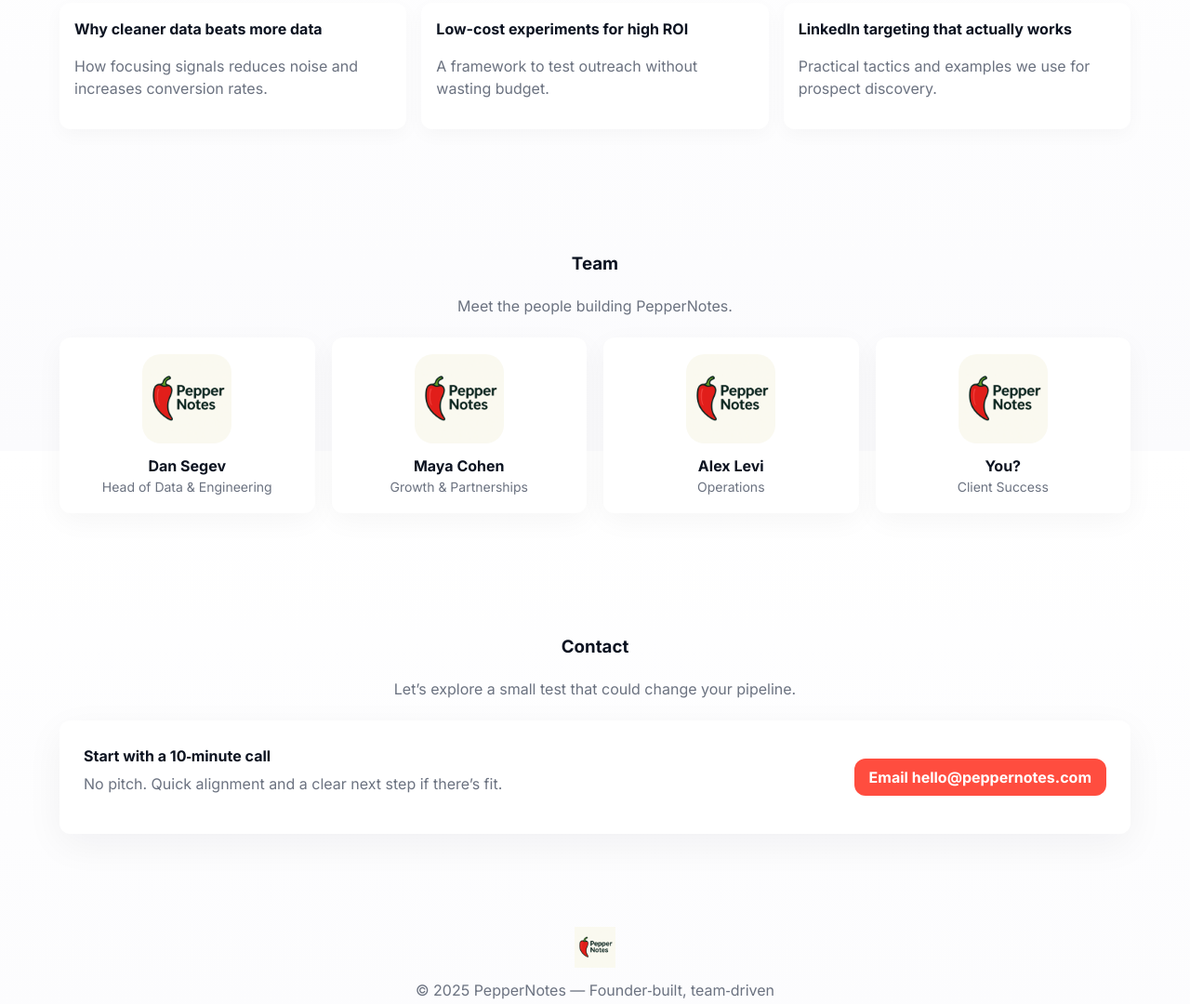
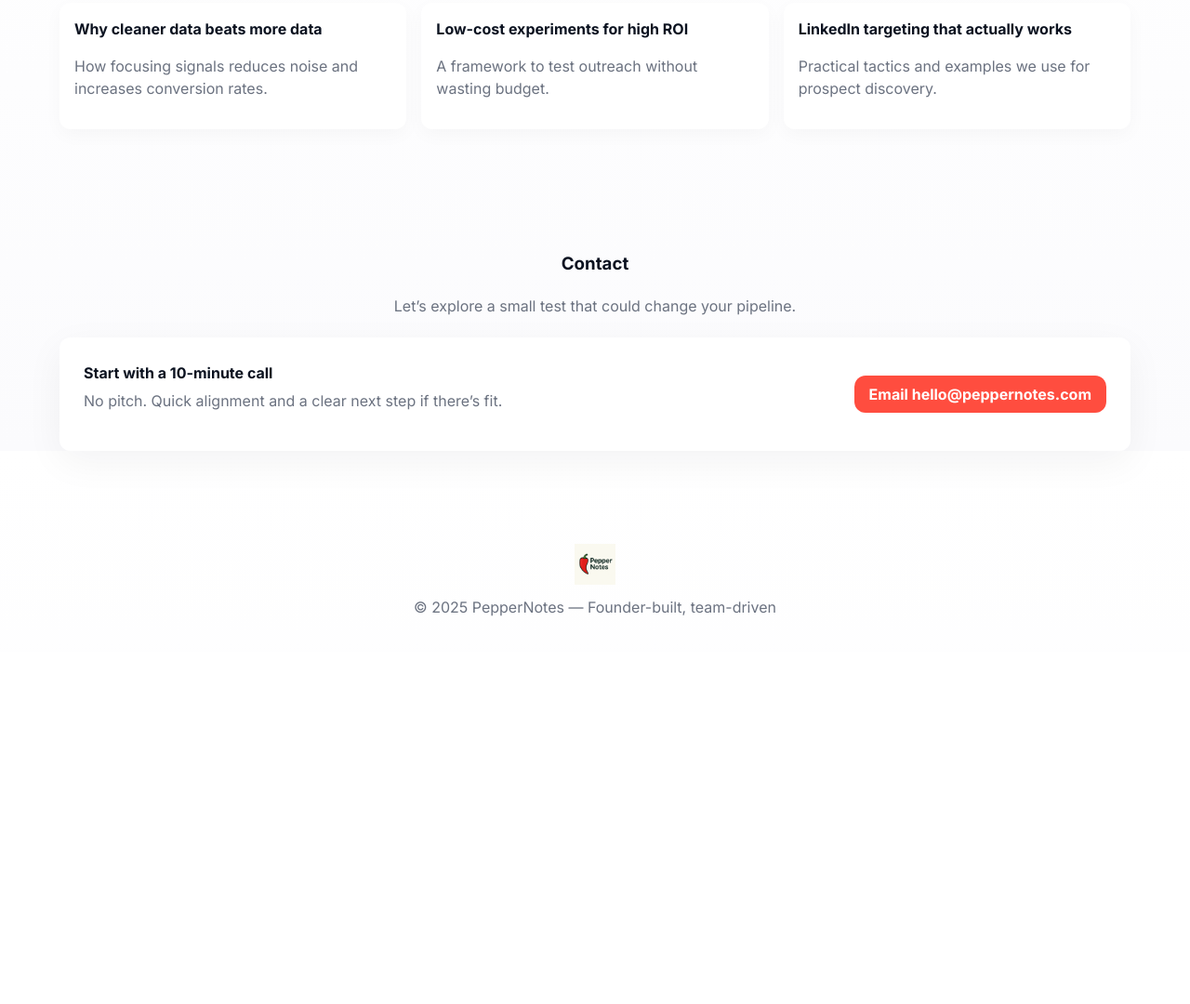
Before and after one commit to dansegev007/peppernotes-website, a plain HTML site: page index.html in a window 1280 px wide. Shown: the part 1115-2195 px from the top of the page at 93% size. After the commit the page ends 1816 px from the top, so only its background shows below. Drawn offline with Linux system fonts and the light colour scheme.

Commit message:
Updated site - removed Team and Analytics sections

```diff
--- a/index.html
+++ b/index.html
@@ -55,12 +55,6 @@
     .insight{background:#fff;padding:16px;border-radius:12px;box-shadow:0 6px 20px rgba(11,18,32,0.03)}
     .insight h4{margin:0 0 8px}
 
-    /* Team */
-    .team-grid{display:grid;grid-template-columns:repeat(4,1fr);gap:18px;margin-top:18px}
-    .team-card{background:#fff;padding:18px;border-radius:12px;text-align:center;box-shadow:0 8px 30px rgba(11,18,32,0.04)}
-    .avatar{height:96px;width:96px;border-radius:20px;object-fit:cover;margin:0 auto 12px;display:block}
-    .role{color:var(--muted);font-size:14px}
-
     /* Contact */
     .contact-card{display:flex;gap:20px;align-items:center;justify-content:space-between;padding:26px;border-radius:12px;background:linear-gradient(180deg,#fff,#fff);box-shadow:0 12px 40px rgba(11,18,32,0.05)}
     .contact-card .left{flex:1}
@@ -69,7 +63,7 @@
     footer{padding:36px 0;color:var(--muted);text-align:center}
 
     /* Responsive */
-    @media(max-width:1000px){.hero{grid-template-columns:1fr;gap:28px}.cards{grid-template-columns:1fr}.insights{grid-template-columns:1fr}.team-grid{grid-template-columns:repeat(2,1fr)}.logo-large{height:140px}}
+    @media(max-width:1000px){.hero{grid-template-columns:1fr;gap:28px}.cards{grid-template-columns:1fr}.insights{grid-template-columns:1fr}.logo-large{height:140px}}
     @media(max-width:520px){.brand img{height:48px}.header-inner{height:64px;padding:0}.kicker{display:none}h2{font-size:28px}}
   </style>
 </head>
@@ -84,7 +78,6 @@
         <a href="#about">About</a>
         <a href="#services">Services</a>
         <a href="#insights">Insights</a>
-        <a href="#team">Team</a>
         <a href="#contact" class="btn-primary">Contact</a>
       </nav>
     </div>
@@ -93,7 +86,7 @@
   <main class="container">
     <section class="hero">
       <div class="hero-left">
-        <span class="kicker">Founder‑led • Team backed</span>
+        <span class="kicker">Founder-led • Team backed</span>
         <h2>Turning data into decisions — <span style="color:var(--accent)">turning clicks into clients</span>.</h2>
         <p class="lead">PepperNotes is a company that combines real engineering with practical outreach. We design lean, measurable experiments and build targeted campaigns that bring qualified prospects to your pipeline.</p>
         <div class="hero-actions">
@@ -124,10 +117,6 @@
           <h3>Data Infrastructure</h3>
           <p>Data pipelines, enrichment and clean CRMs — build the foundation that supports long-term growth and model learning.</p>
         </div>
-        <div class="feature">
-          <h3>Analytics & Reporting</h3>
-          <p>Transparent dashboards and clear metrics so you know which channels and messages actually move revenue.</p>
-        </div>
       </div>
     </section>
 
@@ -140,37 +129,11 @@
       </div>
     </section>
 
-    <section id="team">
-      <div class="section-title"><h3>Team</h3><p style="color:var(--muted)">Meet the people building PepperNotes.</p></div>
-      <div class="team-grid">
-        <div class="team-card">
-          <img class="avatar" src="assets/pnl.png" alt="Dan" />
-          <div style="font-weight:700">Dan Segev</div>
-          <div class="role">Head of Data & Engineering</div>
-        </div>
-        <div class="team-card">
-          <img class="avatar" src="assets/pnl.png" alt="A teammate" />
-          <div style="font-weight:700">Maya Cohen</div>
-          <div class="role">Growth & Partnerships</div>
-        </div>
-        <div class="team-card">
-          <img class="avatar" src="assets/pnl.png" alt="A teammate" />
-          <div style="font-weight:700">Alex Levi</div>
-          <div class="role">Operations</div>
-        </div>
-        <div class="team-card">
-          <img class="avatar" src="assets/pnl.png" alt="A teammate" />
-          <div style="font-weight:700">You?</div>
-          <div class="role">Client Success</div>
-        </div>
-      </div>
-    </section>
-
     <section id="contact">
       <div class="section-title"><h3>Contact</h3><p style="color:var(--muted)">Let’s explore a small test that could change your pipeline.</p></div>
       <div class="contact-card">
         <div class="left">
-          <strong>Start with a 10‑minute call</strong>
+          <strong>Start with a 10-minute call</strong>
           <p style="color:var(--muted);margin-top:6px">No pitch. Quick alignment and a clear next step if there’s fit.</p>
         </div>
         <div class="right">
@@ -183,7 +146,7 @@
 
   <footer>
     <img src="assets/pnl.png" alt="peppernotes" style="height:44px;display:block;margin:8px auto 12px">
-    <div style="color:var(--muted)">© 2025 PepperNotes — Founder‑built, team‑driven</div>
+    <div style="color:var(--muted)">© 2025 PepperNotes — Founder-built, team-driven</div>
   </footer>
 
 </body>
```
